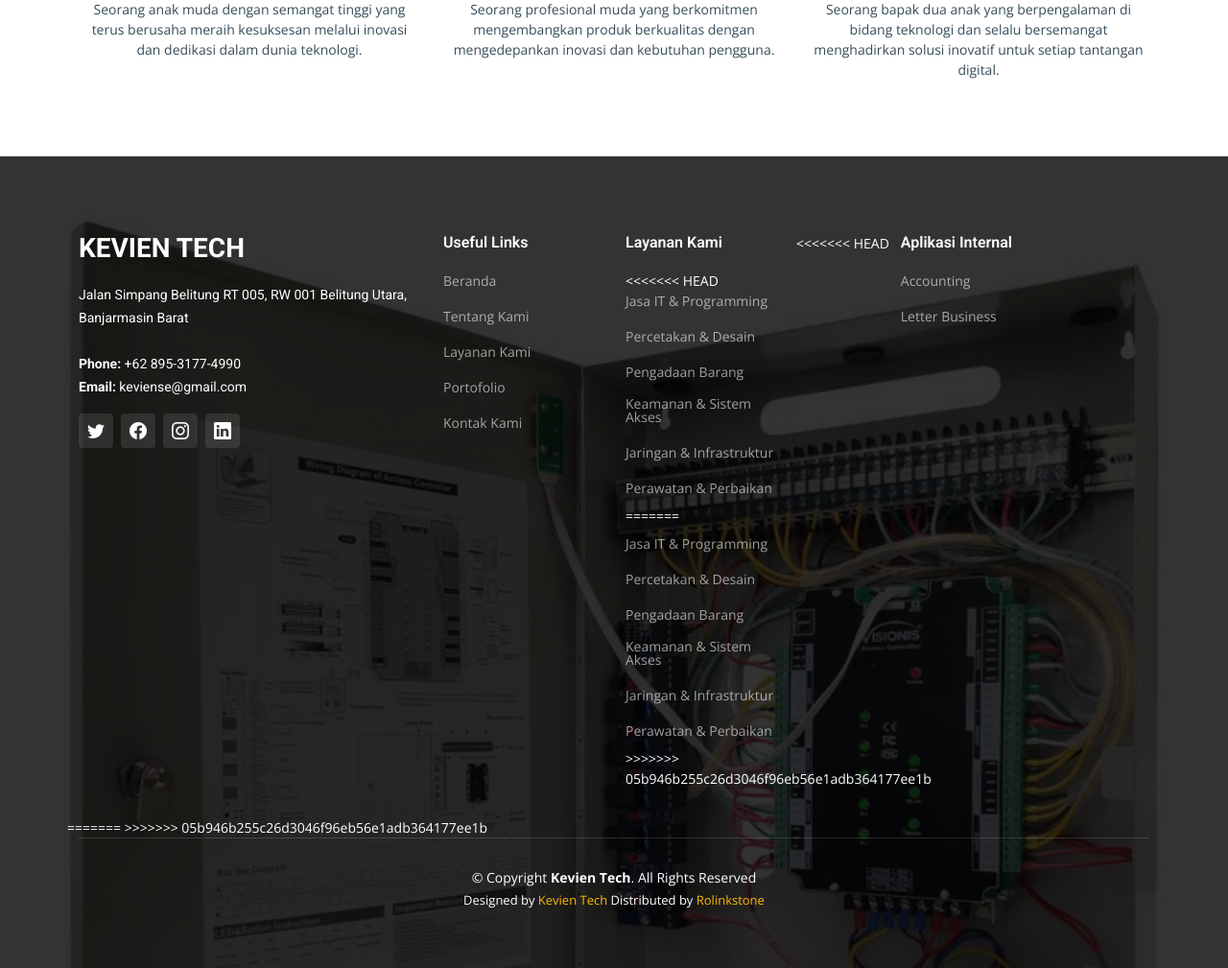
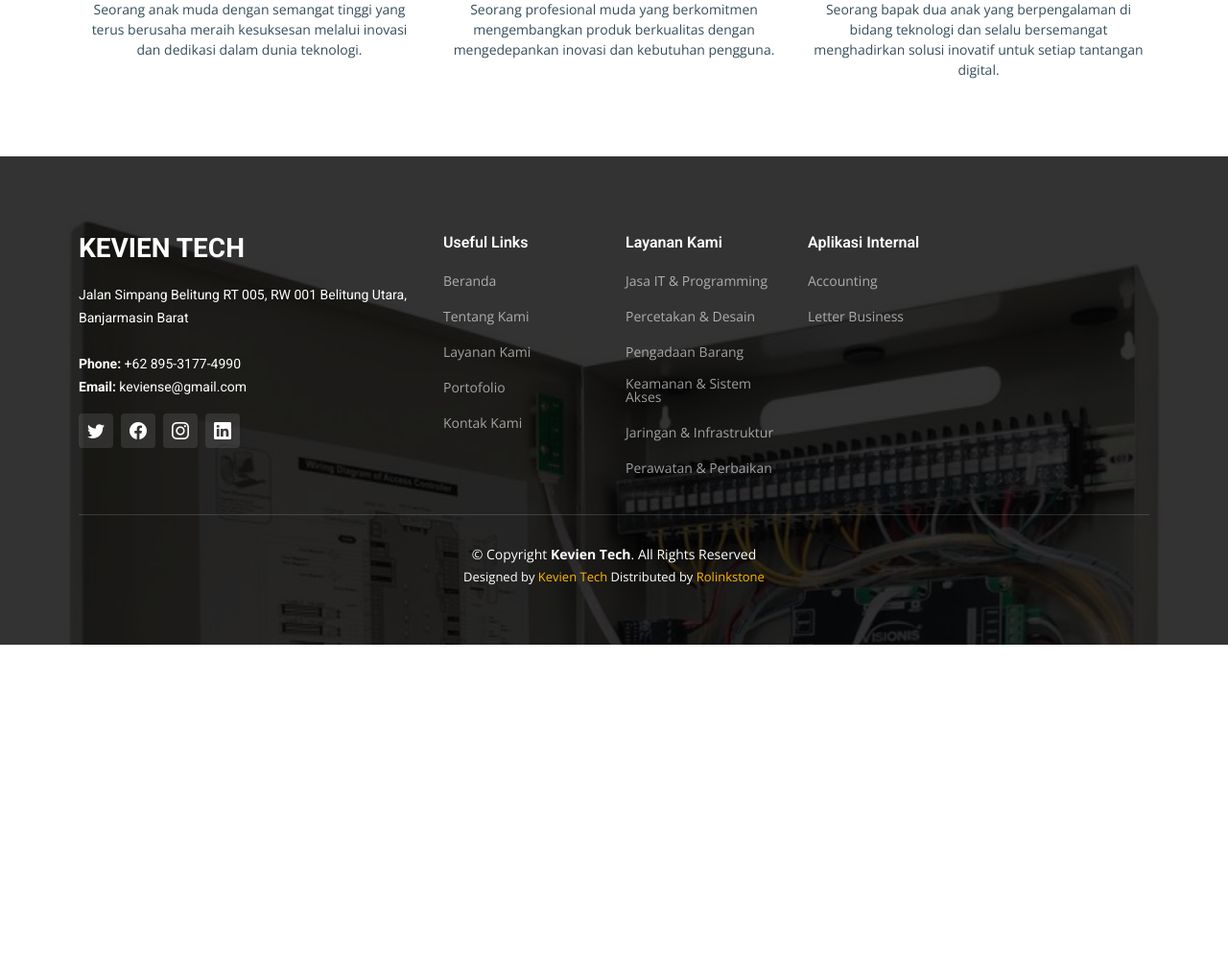
Before and after one commit to rolinkstone/kevientech, a PHP site: a page that uses about.php in a window 1280 px wide. Shown: the part 2301-3310 px from the top of the page at 96% size. After the commit the page ends 2973 px from the top, so only its background shows below. Run offline with PHP 8.4, Linux system fonts and the light colour scheme.

```diff
--- a/about.php
+++ b/about.php
@@ -311,26 +311,16 @@
           <div class="col-lg-2 col-md-3 footer-links">
             <h4>Layanan Kami</h4>
             <ul>
-<<<<<<< HEAD
-              <li><a href="it-programing">Jasa IT & Programming</a></li>
-              <li><a href="printing">Percetakan & Desain</a></li>
-              <li><a href="procurement">Pengadaan Barang</a></li>
-              <li><a href="security">Keamanan & Sistem Akses</a></li>
-              <li><a href="networking">Jaringan & Infrastruktur</a></li>
-              <li><a href="maintenance">Perawatan & Perbaikan</a></li>
-=======
               <li><a href="#">Jasa IT & Programming</a></li>
               <li><a href="#">Percetakan & Desain</a></li>
               <li><a href="#">Pengadaan Barang</a></li>
               <li><a href="#">Keamanan & Sistem Akses</a></li>
               <li><a href="#">Jaringan & Infrastruktur</a></li>
               <li><a href="#">Perawatan & Perbaikan</a></li>
->>>>>>> 05b946b255c26d3046f96eb56e1adb364177ee1b
 
             </ul>
           </div><!-- End footer links column-->
 
-<<<<<<< HEAD
           <div class="col-lg-2 col-md-3 footer-links">
             <h4>Aplikasi Internal</h4>
             <ul>
@@ -340,8 +330,6 @@
 
             </ul>
           </div><!-- End footer links column-->
-=======
->>>>>>> 05b946b255c26d3046f96eb56e1adb364177ee1b
 
 
         </div>
```
